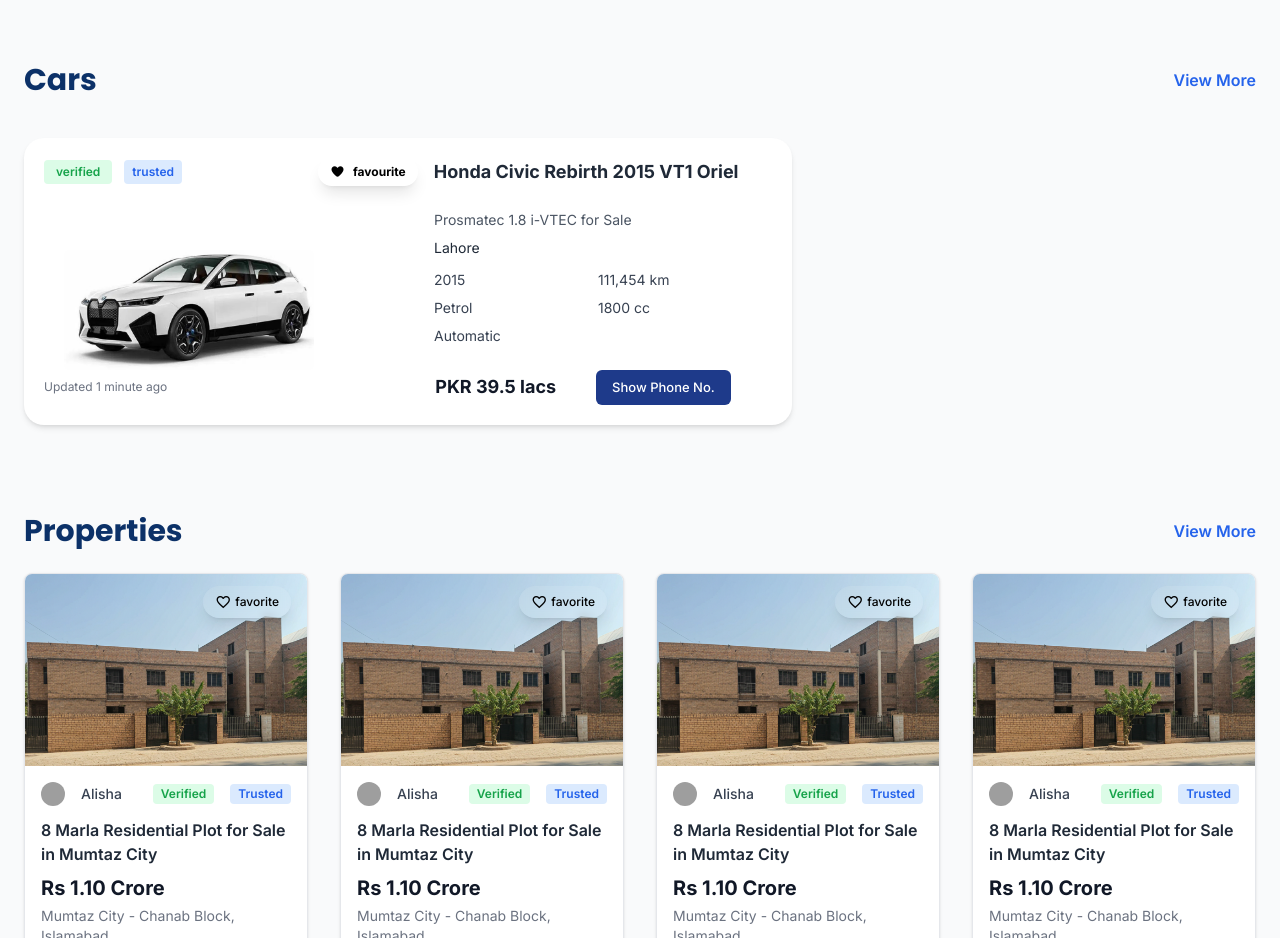
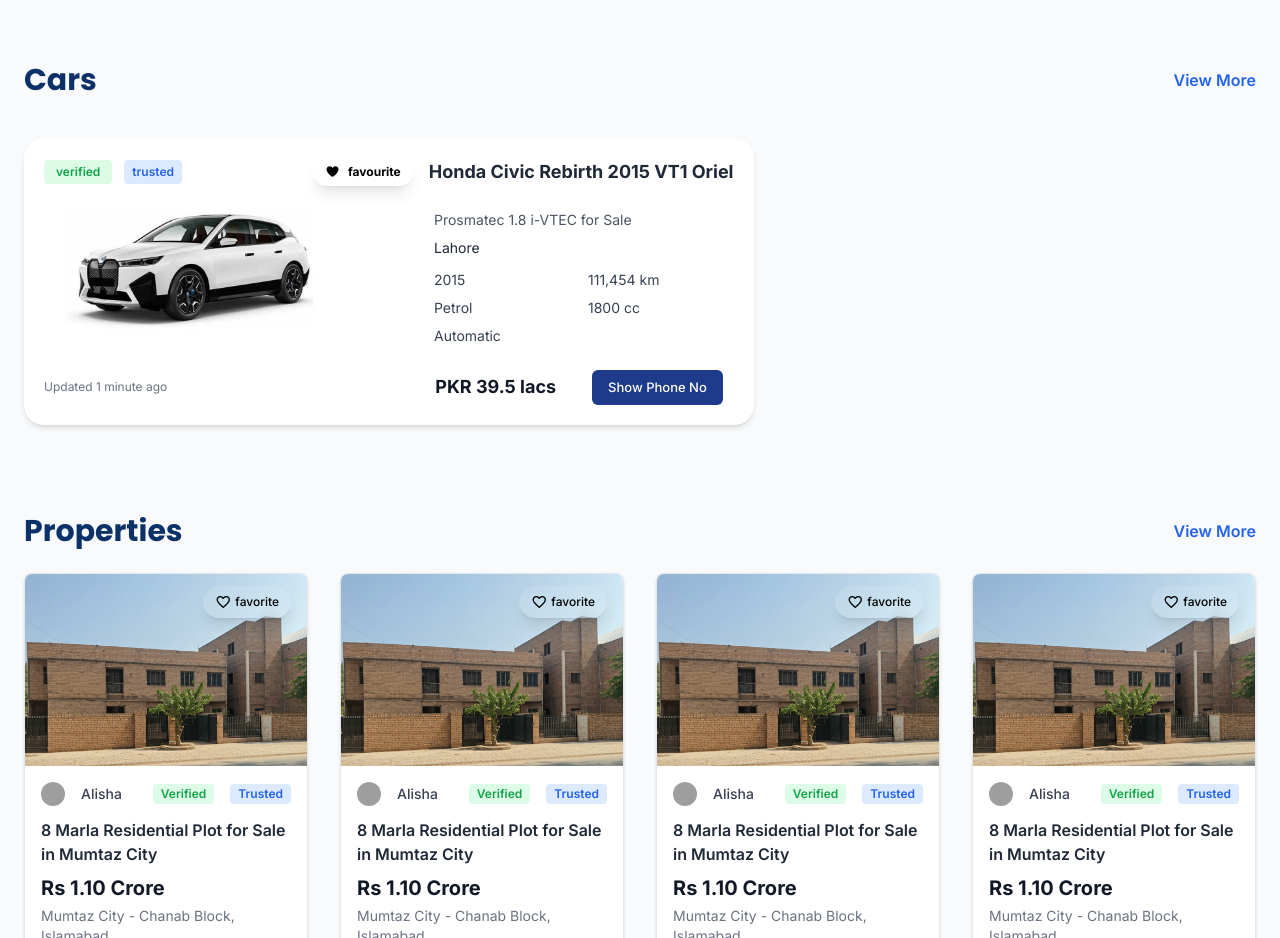
Before and after one commit to ARFA-SAEED/miljayega, a plain HTML site: page index.html in a window 1280 px wide. Shown: the part 1680-2618 px from the top of the page. Drawn offline with nearby package versions, Linux system fonts and the light colour scheme; grey boxes are pictures that could not be loaded; a web font is replaced by a local one.

Commit message:
twenty four commit

```diff
--- a/index.html
+++ b/index.html
@@ -604,7 +604,7 @@
                     <a class="text-blue-600 font-semibold hover:underline" href="#">View More</a>
                 </div>
                 <div class="flex  mt-10"> <!-- Outer container to center -->
-                    <div class="bg-white p-5 rounded-[20px] shadow-md shadow-[rgb(220,228,245)]-500 w-full max-w-3xl">
+                    <div class="bg-white p-5 rounded-[20px] shadow-md shadow-[rgb(220,228,245)]-500 w-[730px] ">
 
                         <!-- Top row: badges + favourite + heading -->
                         <div class="flex items-center justify-between flex-wrap gap-4">
@@ -615,7 +615,7 @@
                                     class="bg-blue-100 text-blue-600 text-xs font-semibold px-2 py-1 rounded">trusted</span>
                             </div>
                             <span
-                                class="flex items-center ms-[120px] pt-1 pb-1 rounded-[20px] text-black px-3 font-bold text-[12px] shadow-lg backdrop-blur-sm hover:text-red-500 transition cursor-pointer">
+                                class="flex items-center ms-[115px] pt-1 pb-1 rounded-[20px] text-black px-3 font-bold text-[12px] shadow-lg backdrop-blur-sm hover:text-red-500 transition cursor-pointer">
                                 <i class="fa-solid fa-heart mb-1 mt-1 me-2"></i>favourite
                             </span>
                             <h2 class="text-lg font-bold text-gray-800 flex-grow text-center md:text-left ">Honda
@@ -628,7 +628,7 @@
                         <!-- Middle row: image + details -->
                         <div class="flex flex-col w-full md:flex-row mt-6 gap-30">
                             <img src="./images/car.jpg" alt="Car"
-                                class=" ms-5  mt-10 h-[120px] w-full md:w-[250px] object-cover rounded-md" />
+                                class=" ms-5 h-[120px] w-full md:w-[250px] object-cover rounded-md" />
 
                             <div class="flex-grow">
                                 <p class="text-sm text-gray-600 ">Prosmatec 1.8 i-VTEC for Sale</p>
@@ -647,12 +647,12 @@
                         </div>
 
                         <!-- Bottom row: price + button -->
-                        <div class="flex  items-center ">
+                        <div class="flex  items-center  mt-6">
                             <p class="text-xs text-gray-500 ">Updated 1 minute ago</p>
                             <span class="text-lg font-bold text-gray-900 ms-67">PKR 39.5 lacs</span>
                             <button
-                                class="bg-blue-900 hover:bg-opacity-90 text-white px-4 py-2 ms-10 rounded-md text-[13px] font-medium">
-                                Show Phone No.
+                                class="bg-blue-900 hover:bg-opacity-90 text-white px-4 py-2 ms-9 rounded-md text-[13px] font-medium">
+                                Show Phone No
                             </button>
                         </div>
 
```
